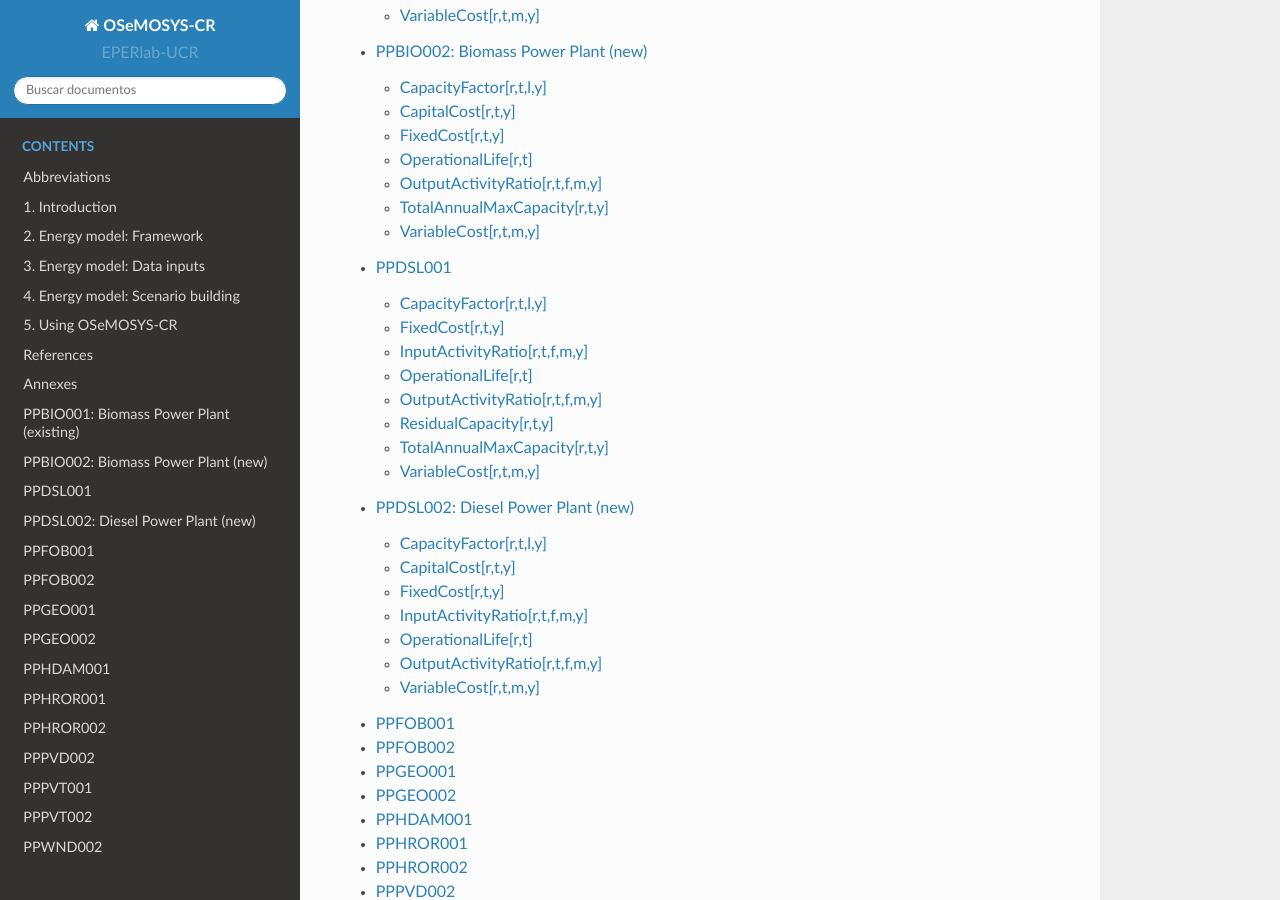
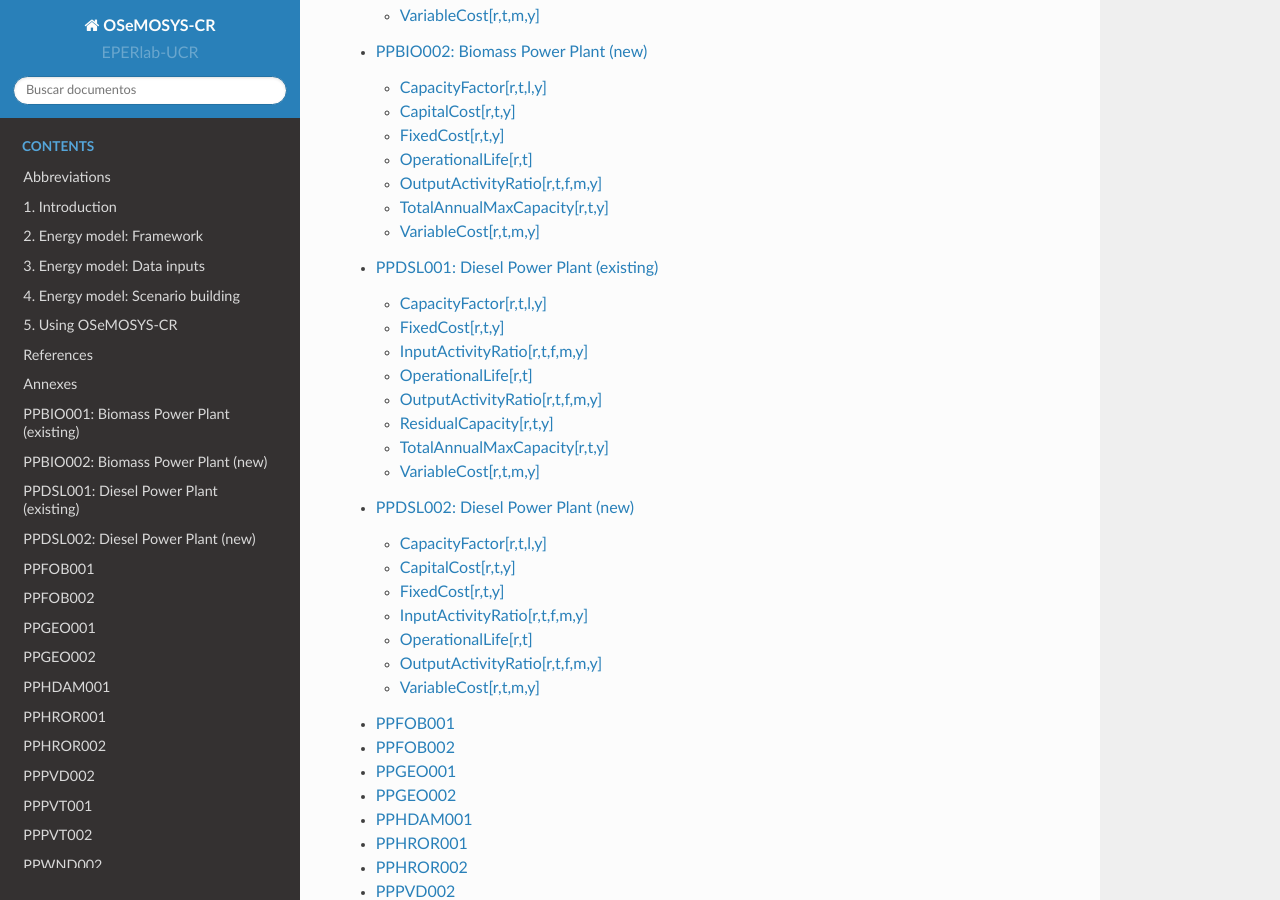
Before and after one commit to EPERLab/OSeMOSYS-CR, a Sphinx documentation site: the page built from docs/index.rst, in a window 1280 px wide and 900 px high, scrolled down 1056 px. Built offline with Sphinx 7.4.7 and the Read the Docs theme 2.0.0, drawn with Linux system fonts in a browser that asks for light colours; formulas are drawn with MathJax 3.

Commit message:
Update 05_PPDSL001.rst

```diff
--- a/docs/fichas/05_PPDSL001.rst
+++ b/docs/fichas/05_PPDSL001.rst
@@ -1,4 +1,4 @@
-PPDSL001
+PPDSL001: Diesel Power Plant (existing)
 =====================================
 
 +-------------------------------------------------+-------+--------------+--------------+--------------+--------------+
```
